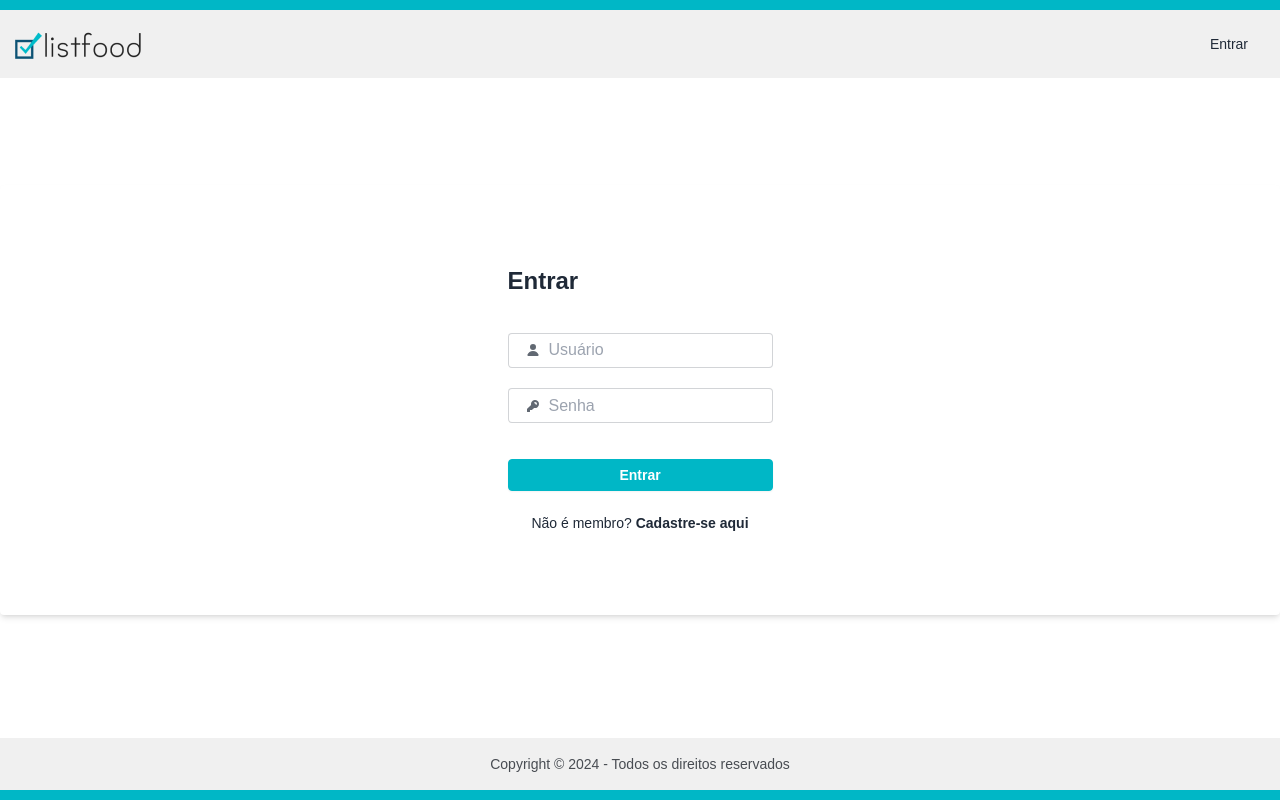
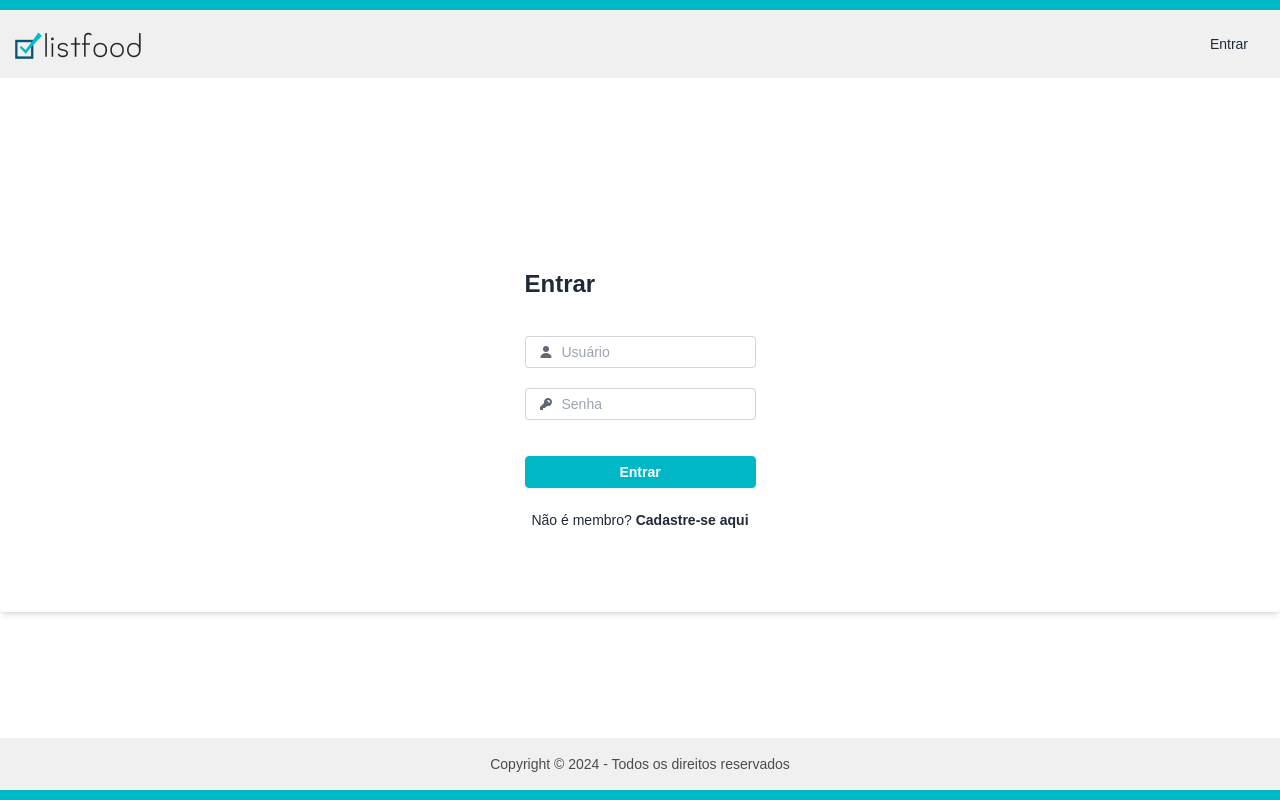
Before and after one commit to andrebsilva10/listfood-web, an Angular app: page /login in a window 1280 px wide. Built offline with nearby package versions, Linux system fonts and the light colour scheme; a web font is replaced by a local one.

Commit message:
Adjusted the styling of components

```diff
--- a/src/app/login/login.component.html
+++ b/src/app/login/login.component.html
@@ -3,7 +3,7 @@
     <h2 class="card-title mb-4 text-2xl">Entrar</h2>
     <label
       for="username"
-      class="input input-bordered rounded flex items-center gap-2"
+      class="input input-sm input-bordered rounded flex items-center gap-2"
     >
       <svg
         xmlns="http://www.w3.org/2000/svg"
@@ -26,7 +26,7 @@
     </label>
     <label
       for="password"
-      class="input input-bordered rounded flex items-center gap-2"
+      class="input input-sm input-bordered rounded flex items-center gap-2"
     >
       <svg
         xmlns="http://www.w3.org/2000/svg"
--- a/src/styles.scss
+++ b/src/styles.scss
@@ -12,7 +12,3 @@ $primary-color: oklch(var(--p));
 $text-color: #484C52;
 $primary-gray: oklch(var(--b2));
 $bg-white: #f5f5f5;
-
-.input {
-  height: 2.2rem;
-}
```
